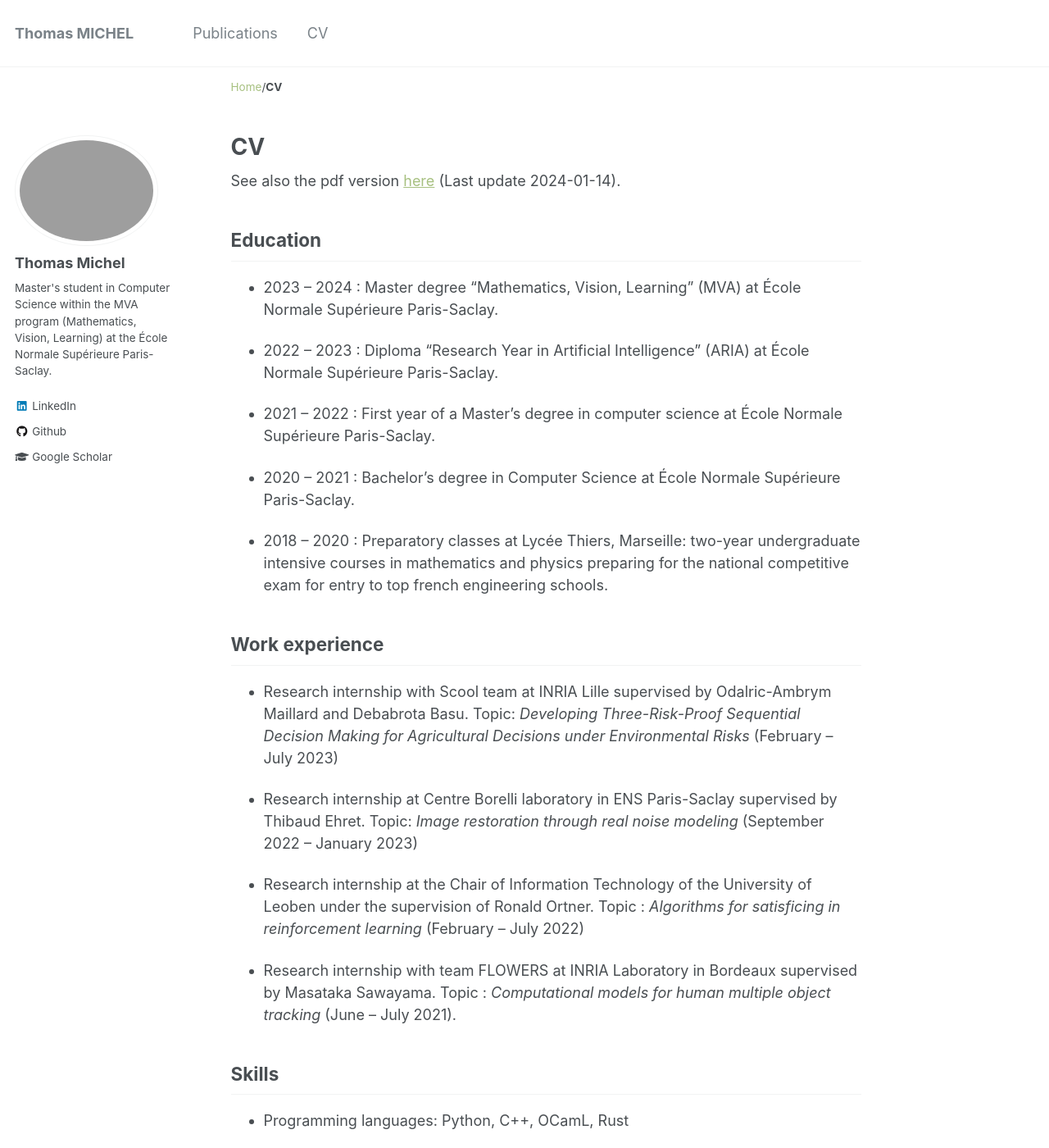
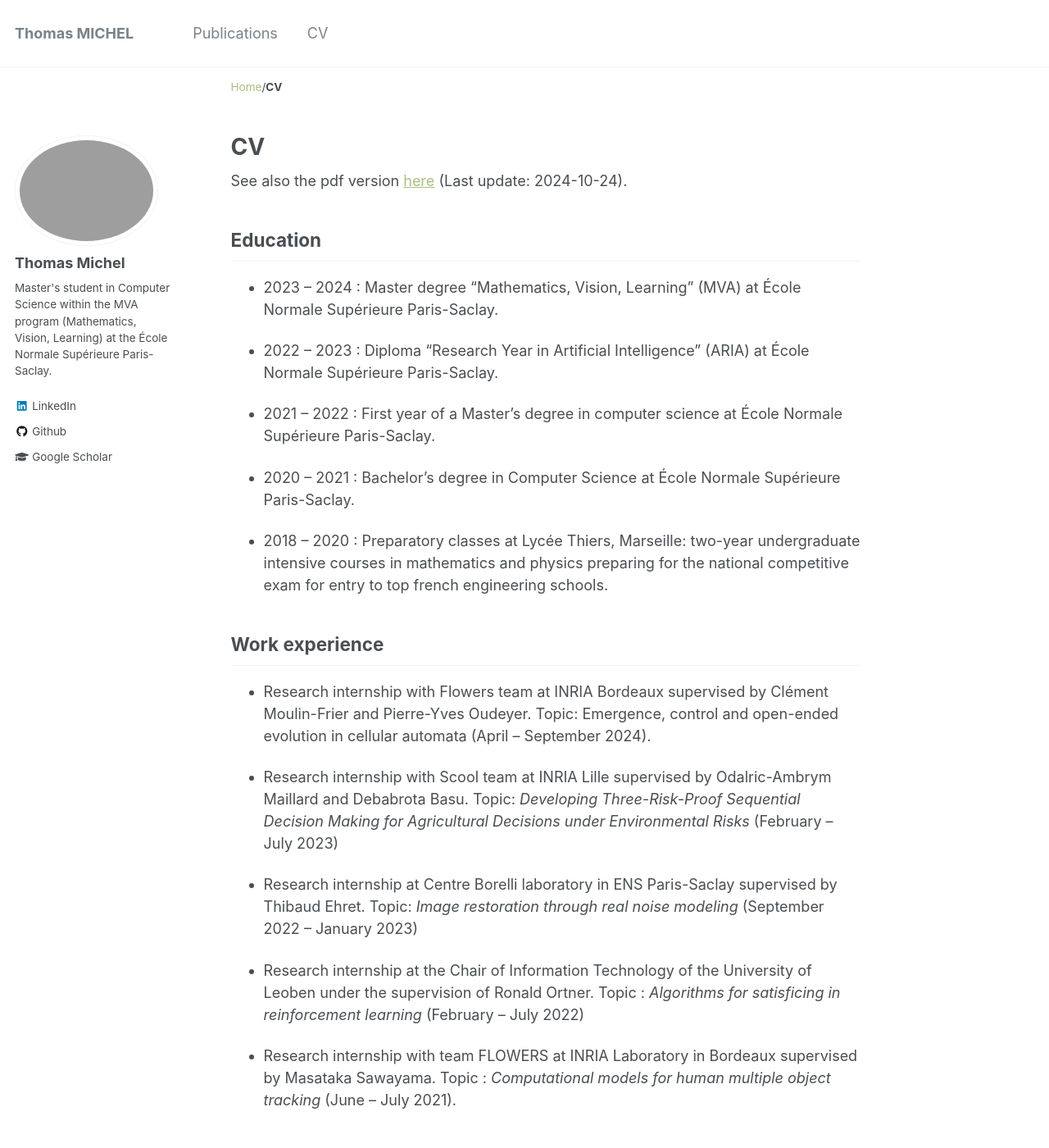
Before and after one commit to Thomick/Thomick.github.io, a Jekyll site: the page built from _pages/cv.md, in a window 1280 px wide and 1400 px high. Shown: the whole window at 82% size. Built offline with Jekyll 4.4.1, drawn with Linux system fonts in a browser that asks for light colours; comment, search, counter and statistics services are not loaded.

Commit message:
update cv

```diff
--- a/_pages/cv.md
+++ b/_pages/cv.md
@@ -8,7 +8,7 @@
 
 {% include base_path %}
 
-See also the pdf version [here]({{ base_path }}/files/CV_generic_2024.pdf) (Last update 2024-01-14).
+See also the pdf version [here]({{ base_path }}/files/CV_Thomas_MICHEL_2024.pdf) (Last update: 2024-10-24).
 
 ## Education
 
@@ -23,6 +23,8 @@
 * 2018 – 2020 : Preparatory classes at Lycée Thiers, Marseille: two-year undergraduate intensive courses in mathematics and physics preparing for the national competitive exam for entry to top french engineering schools.
 
 ## Work experience
+
+* Research internship with Flowers team at INRIA Bordeaux supervised by Clément Moulin-Frier and Pierre-Yves Oudeyer. Topic: Emergence, control and open-ended evolution in cellular automata (April – September 2024).
 
 * Research internship with Scool team at INRIA Lille supervised by Odalric-Ambrym Maillard and Debabrota Basu. Topic: *Developing Three-Risk-Proof Sequential Decision Making for Agricultural Decisions under Environmental Risks* (February – July 2023)
 
```
Also changed, not shown: _pages/about.md (+0 -2 lines), 2 other files.
